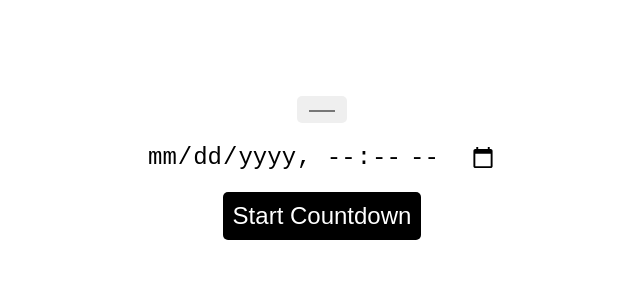
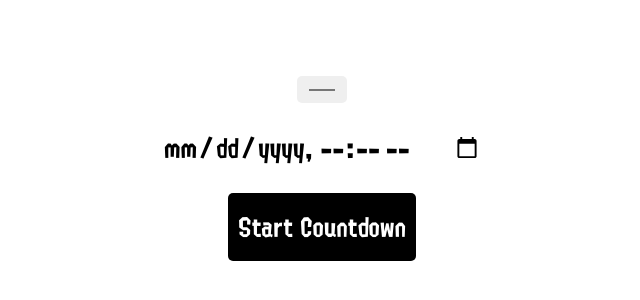
Before and after one commit to LexouilleTM/splatoon-countdown, a plain HTML site: page index.html in a window 1280 px wide. Shown: the part 240-540 px from the top of the page, without its empty margins (318-958 px from the left). Drawn offline with Linux system fonts and the light colour scheme.

Commit message:
Update index.html

```diff
--- a/index.html
+++ b/index.html
@@ -7,7 +7,7 @@
     <style>
         @font-face {
             font-family: 'Splatoon2';
-            src: local('Splatoon2');
+            src: url('fonts/Splatoon2.otf') format('opentype');
         }
         body {
             font-family: 'Splatoon2', sans-serif;
@@ -43,6 +43,7 @@
             z-index: 1;
         }
         input, button {
+            font-family: 'Splatoon2', sans-serif;
             font-size: 1.5rem;
             padding: 10px;
             border: none;
```
